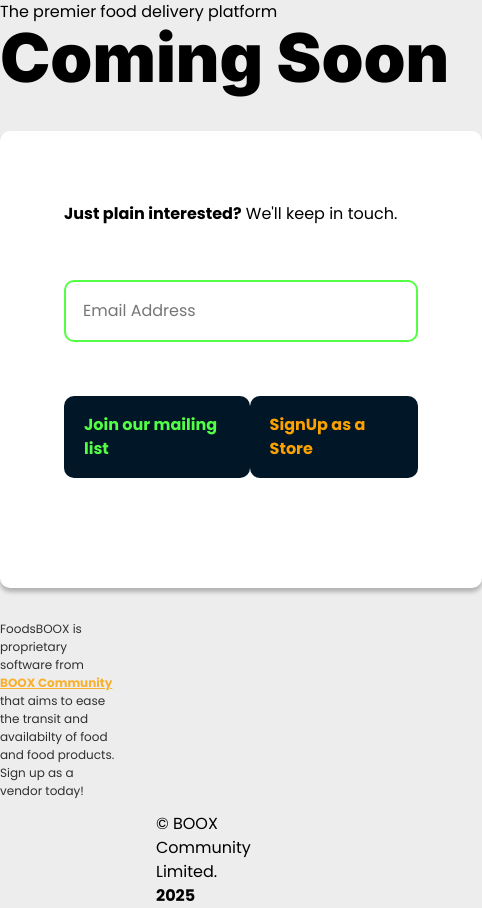
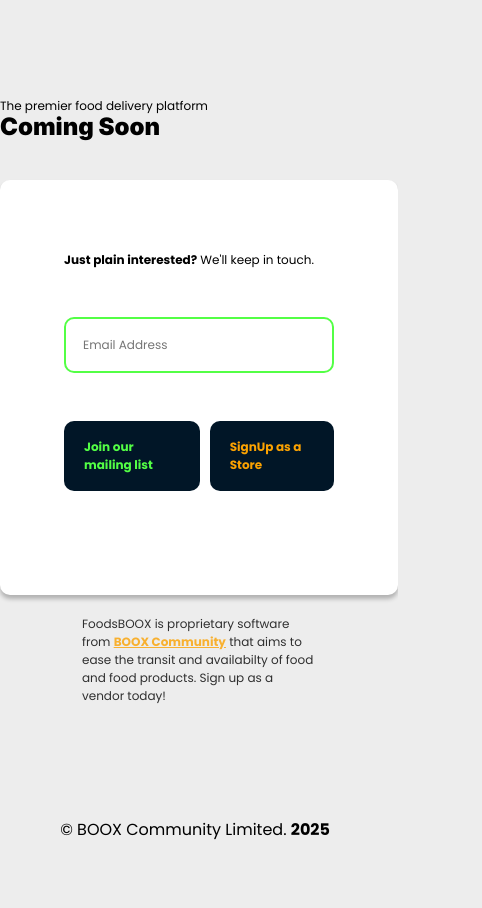
Before and after one commit to georgeAkonjom/FoodsBOOX_coming_soon_page, a React (Vite) app in the folder front_end/: page / in a window 390 px wide. Shown: the whole page, 482 px wide, since content can reach past the window. After the commit the page ends 858 px from the top, so only its background shows below. Built offline with nearby package versions, Linux system fonts and the light colour scheme.

Commit message:
updated responsivity

```diff
--- a/front_end/src/App.css
+++ b/front_end/src/App.css
@@ -62,6 +62,7 @@
 .button_contain {
   display: flex;
   justify-content: space-between;
+  gap: 1rem;
 }
 
 .desc {
@@ -76,13 +77,26 @@
   color: #FBA201;
 }
 
-#copy {
-  width: 20vw;
-  margin: 0 auto;
+#copy_contain {
+  display: flex;
+  justify-content: center;
 }
 
 @media (max-width: 60rem) {
   #hero_img {
     display: none;
   }
+  #hero {
+    font-size: 1.2rem;
+  }
+  .hero_text {
+    font-size: 2.4rem;
+  }
+  .desc {
+    max-width: 60vw;
+    margin: auto;
+  }
+  #copy {
+    max-width: 100vw;
+  }
 }
--- a/front_end/src/App.jsx
+++ b/front_end/src/App.jsx
@@ -75,7 +75,7 @@
         </div>
 
       </section>
-      <div>
+      <div id="copy_contain">
         <p id="copy">&copy; BOOX Community Limited. <span class="bold">2025</span></p>
       </div>
 
```
